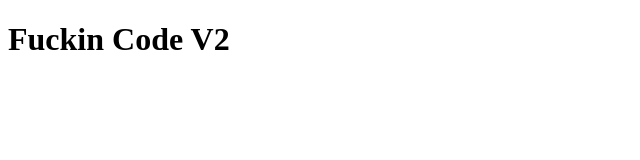
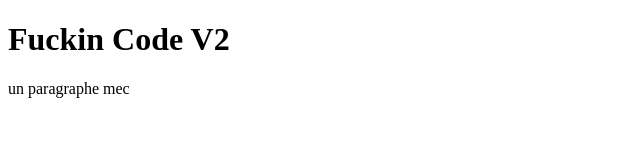
Before and after one commit to Tibaud/Best-Site, a plain HTML site: page index.html in a window 1280 px wide. Shown: the whole page, without its empty margins (0-640 px from the left). Drawn offline with Linux system fonts and the light colour scheme.

Commit message:
ajout paragraphe

```diff
--- a/index.html
+++ b/index.html
@@ -2,5 +2,6 @@
 <html lang="fr">
 <head>
   <h1>Fuckin Code V2</h1>
+  <p>un paragraphe mec </p>
 </head>
 </html>
```
